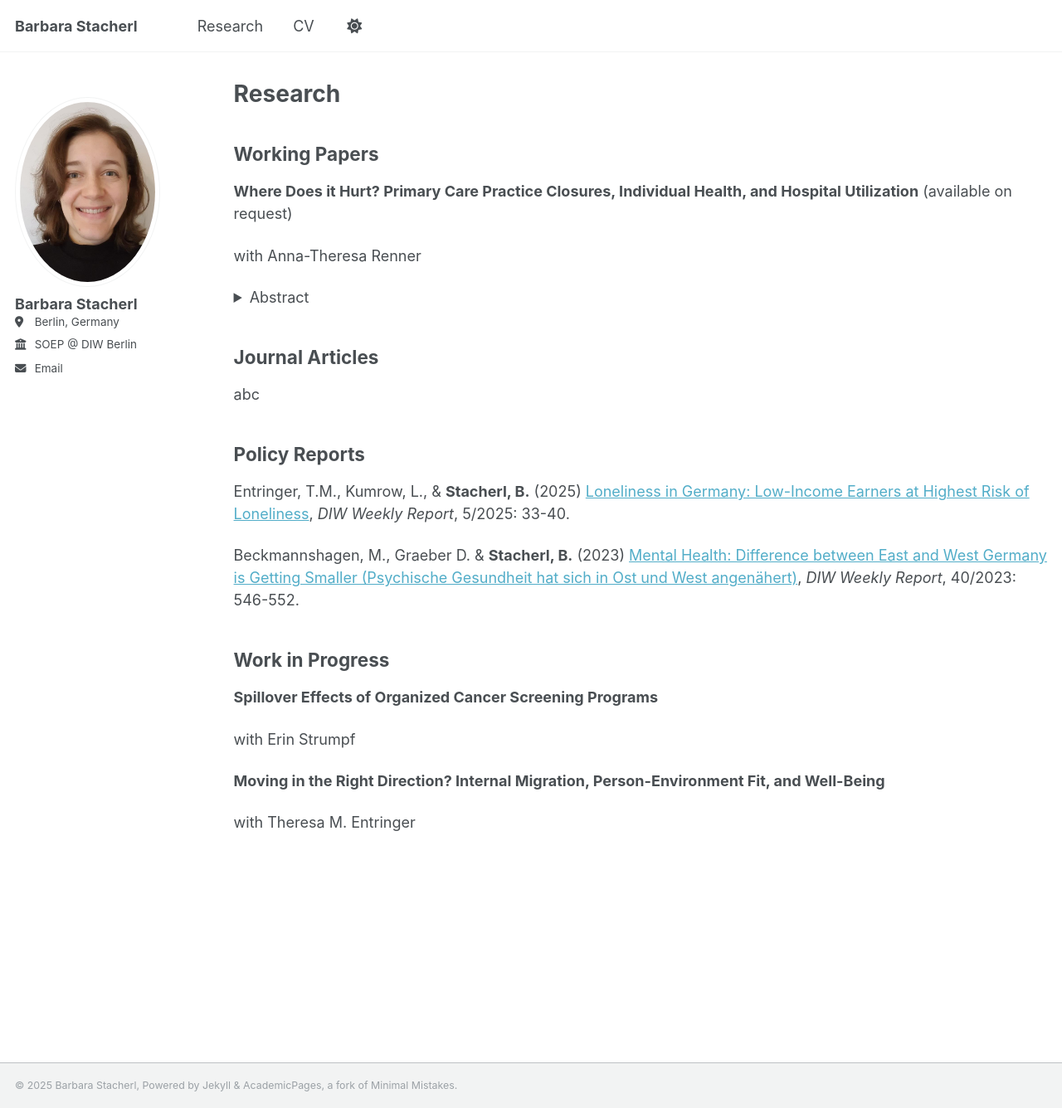
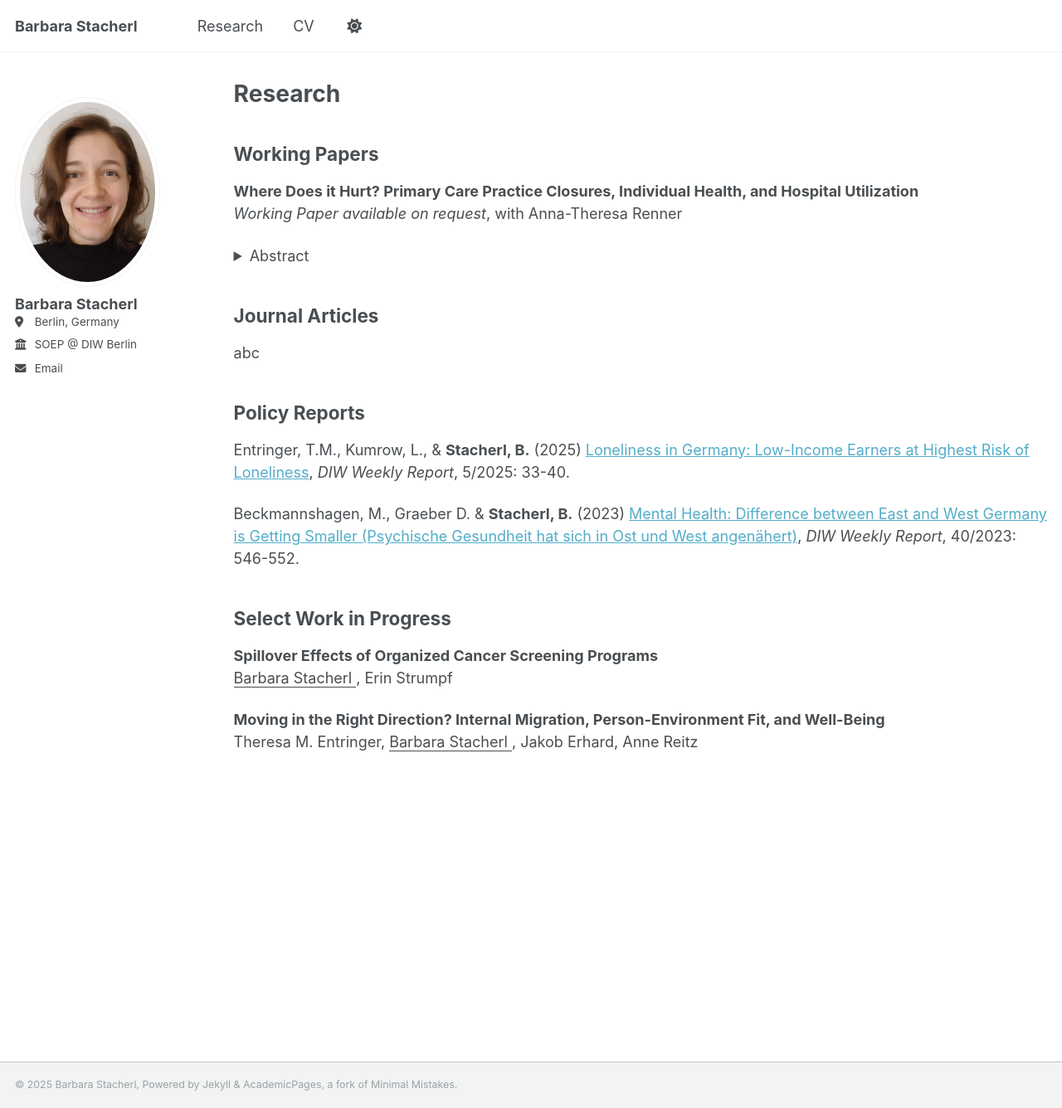
Before and after one commit to barbarastacherl/barbarastacherl.github.io, a Jekyll site: the page built from _pages/research.md, in a window 1280 px wide and 1336 px high. Shown: the whole window at 83% size. Built offline with Jekyll 4.4.1, drawn with Linux system fonts in a browser that asks for light colours.

Commit message:
Update research.md

```diff
--- a/_pages/research.md
+++ b/_pages/research.md
@@ -7,9 +7,8 @@ author_profile: true
 
 ## Working Papers
 
-**Where Does it Hurt? Primary Care Practice Closures, Individual Health, and Hospital Utilization** (available on request)
-
-with Anna-Theresa Renner
+**Where Does it Hurt? Primary Care Practice Closures, Individual Health, and Hospital Utilization** \
+*Working Paper available on request*, with Anna-Theresa Renner
 
 <details>
 <summary>Abstract</summary>
@@ -32,12 +31,10 @@ Entringer, T.M., Kumrow, L., & **Stacherl, B.** (2025) [Loneliness in Germany: L
 Beckmannshagen, M., Graeber D. & **Stacherl, B.** (2023) [Mental Health: Difference between East and West Germany is
 Getting Smaller (Psychische Gesundheit hat sich in Ost und West angenähert)](https://www.diw.de/documents/publikationen/73/diw_01.c.881929.de/23-40.pdf), *DIW Weekly Report*, 40/2023: 546-552.
 
-## Work in Progress
+## Select Work in Progress
 
-**Spillover Effects of Organized Cancer Screening Programs**
+**Spillover Effects of Organized Cancer Screening Programs** \
+<u> Barbara Stacherl </u>, Erin Strumpf
 
-with Erin Strumpf
-
-**Moving in the Right Direction? Internal Migration, Person-Environment Fit, and Well-Being**
-
-with Theresa M. Entringer
+**Moving in the Right Direction? Internal Migration, Person-Environment Fit, and Well-Being** \
+Theresa M. Entringer, <u> Barbara Stacherl </u>, Jakob Erhard, Anne Reitz
```
